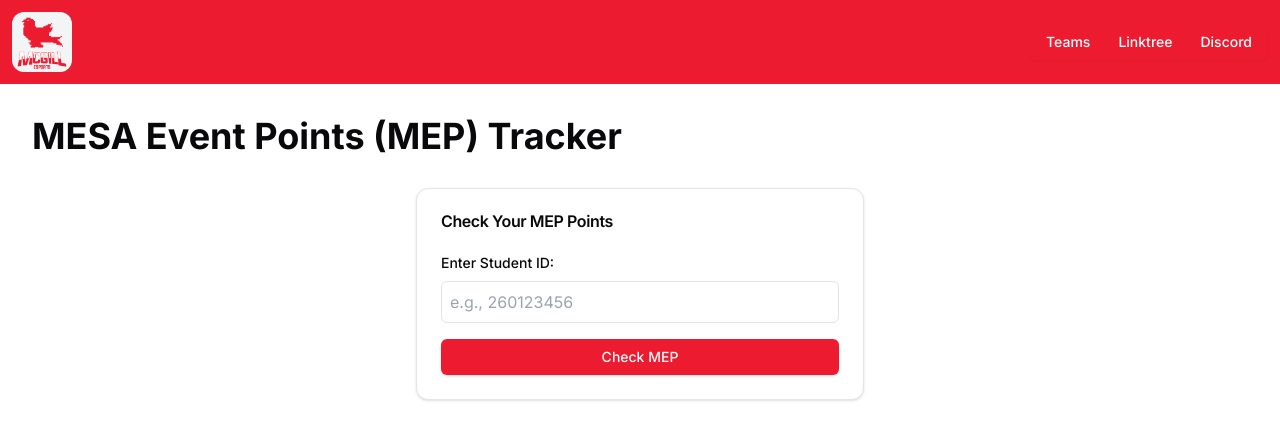
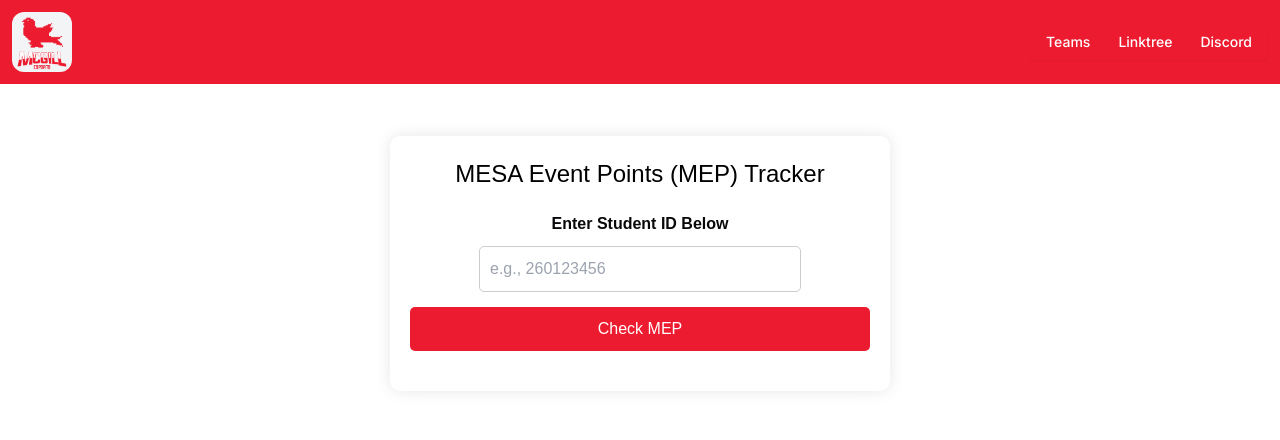
Before and after one commit to lucaschew/mcgill-esports-association, a Next.js app: page /trackmep in a window 1280 px wide. Shown: the top 440 px of the page. Built offline with nearby package versions, Linux system fonts and the light colour scheme.

Commit message:
[Update] mep tracker

```diff
--- a/app/trackmep/page.tsx
+++ b/app/trackmep/page.tsx
@@ -1,11 +1,11 @@
 "use client";
 
 import { useState } from "react";
-import { Card, CardContent, CardHeader, CardTitle } from "@/components/ui/card";
-import { Button } from "@/components/ui/button";
+import axios from "axios";
+import Head from "next/head";
 
-export default function MEPPage() {
-  const [studentId, setStudentId] = useState("");
+export default function MEPTracker() {
+  const [loading, setLoading] = useState(false);
   const [result, setResult] = useState("");
 
   const googleSheetCsvUrl =
@@ -13,23 +13,29 @@ export default function MEPPage() {
 
   const loadStudentData = async () => {
     try {
-      const response = await fetch(googleSheetCsvUrl, {
+      const response = await axios.get(googleSheetCsvUrl, {
         headers: {
-          "x-cors-api-key": process.env.NEXT_PUBLIC_CORS_API_KEY || "",
+          "x-cors-api-key":
+            "live_2dd32c43499521e11bca38cdb4d743d3879fdd381335871930cfecc151dd6d4b",
         },
       });
-      const data = await response.text();
-      const rows = data.split("\n");
-      let studentData: Record<string, { meps: string; updatedTime: string }> =
-        {};
 
-      rows.slice(1).forEach((row) => {
+      const rows = response.data.split("\n");
+      let studentData: {
+        [key: string]: { meps: string; updatedTime: string };
+      } = {};
+
+      rows.slice(1).forEach((row: string) => {
         const columns = row.split(",");
-        const id = columns[0].trim();
+        const studentId = columns[0].trim();
         const meps = columns[1].trim();
         const updatedTime = columns[2].trim();
-        if (id && meps && updatedTime) {
-          studentData[id] = {
+        if (studentId && meps && updatedTime) {
+          (
+            studentData as {
+              [key: string]: { meps: string; updatedTime: string };
+            }
+          )[studentId] = {
             meps: meps,
             updatedTime: updatedTime,
           };
@@ -39,69 +45,133 @@ export default function MEPPage() {
       return studentData;
     } catch (error) {
       console.error("Error loading Google Sheet data:", error);
-      setResult("Failed to load data. Please try again later.");
-      return null;
+      alert("Failed to load Google Sheet data. Please try again later.");
     }
   };
+  const checkMEPS = async () => {
+    const studentIdElement = document.getElementById(
+      "studentId"
+    ) as HTMLInputElement;
+    const studentId = studentIdElement?.value.trim() || "";
+    setLoading(true);
+    setResult("");
 
-  const checkMEPS = async () => {
     const studentData = await loadStudentData();
+    setLoading(false);
+
     if (
       studentData &&
-      typeof studentData === "object" &&
-      studentId in studentData
+      studentId in
+        (studentData as {
+          [key: string]: { meps: string; updatedTime: string };
+        })
     ) {
-      const student = studentData[studentId as keyof typeof studentData];
-      if (student && typeof student === "object") {
-        const typedStudent = student as { meps: string; updatedTime: string };
+      const typedStudentData = studentData as {
+        [key: string]: { meps: string; updatedTime: string };
+      };
       setResult(
-          `MEPS Points for Student ID ${studentId}: ${typedStudent.meps}, Last Updated: ${typedStudent.updatedTime}`
+        `MEPS Points for Student ID ${studentId}: ${typedStudentData[studentId].meps}, Last Updated: ${typedStudentData[studentId].updatedTime}`
       );
-      } else {
-        setResult("Invalid student data format.");
-      }
     } else {
       setResult("Student ID not registered.");
     }
   };
 
   return (
-    <div className="container mx-auto px-4">
-      <h1 className="text-4xl font-bold mb-8">
-        MESA Event Points (MEP) Tracker
-      </h1>
-      <Card className="max-w-md mx-auto">
-        <CardHeader>
-          <CardTitle>Check Your MEP Points</CardTitle>
-        </CardHeader>
-        <CardContent className="space-y-4">
-          <div>
-            <label
-              htmlFor="studentId"
-              className="block text-sm font-medium mb-2"
-            >
-              Enter Student ID:
-            </label>
+    <>
+      <Head>
+        <title>MESA Event Points (MEP) Tracker</title>
+        <meta name="viewport" content="width=device-width, initial-scale=1.0" />
+      </Head>
+
+      <div className="mep-tracker-wrapper">
+        <div className="container">
+          <h2 style={{ color: "black" }}>MESA Event Points (MEP) Tracker</h2>
+          <label htmlFor="studentId">Enter Student ID Below</label>
           <input
             type="text"
             id="studentId"
             placeholder="e.g., 260123456"
-              className="w-full p-2 border rounded-md"
-              value={studentId}
-              onChange={(e) => setStudentId(e.target.value)}
+            required
           />
+          <button onClick={checkMEPS}>Check MEP</button>
+          {loading && <div className="loader" />}
+          <div id="result">{result}</div>
         </div>
-          <Button
-            className="w-full bg-mcgill hover:bg-mcgill-vibrant"
-            onClick={checkMEPS}
-          >
-            Check MEP
-          </Button>
-          {result && (
-            <div className="mt-4 text-center font-medium">{result}</div>
-          )}
-        </CardContent>
-      </Card>
       </div>
+
+      <style jsx>{`
+        .mep-tracker-wrapper {
+          font-family: Arial, sans-serif;
+          padding: 20px;
+          background-color: white;
+        }
+        .mep-tracker-wrapper .container {
+          max-width: 500px;
+          margin: 0 auto;
+          background: #fff;
+          padding: 20px;
+          border-radius: 10px;
+          box-shadow: 0 0 15px rgba(0, 0, 0, 0.1);
+        }
+        .mep-tracker-wrapper h2 {
+          text-align: center;
+          font-size: 1.5rem;
+          margin-bottom: 20px;
+          color: #ed1b2f;
+        }
+        .mep-tracker-wrapper label {
+          display: block;
+          margin-bottom: 10px;
+          font-weight: bold;
+          text-align: center;
+        }
+        .mep-tracker-wrapper input {
+          width: 70%;
+          margin: 0 auto;
+          display: block;
+          padding: 10px;
+          font-size: 1rem;
+          border: 1px solid #ccc;
+          border-radius: 5px;
+          margin-bottom: 15px;
+        }
+        .mep-tracker-wrapper button {
+          width: 100%;
+          padding: 10px;
+          background-color: #ed1b2f;
+          color: #fff;
+          border: none;
+          border-radius: 5px;
+          cursor: pointer;
+          font-size: 1rem;
+        }
+        .mep-tracker-wrapper button:hover {
+          background-color: #aa4b31;
+        }
+        .mep-tracker-wrapper #result {
+          margin-top: 20px;
+          font-weight: bold;
+          text-align: center;
+        }
+        .mep-tracker-wrapper .loader {
+          border: 8px solid #f3f3f3;
+          border-top: 8px solid #ed1b2f;
+          border-radius: 50%;
+          width: 40px;
+          height: 40px;
+          animation: spin 2s linear infinite;
+          margin: 20px auto;
+        }
+        @keyframes spin {
+          0% {
+            transform: rotate(0deg);
+          }
+          100% {
+            transform: rotate(360deg);
+          }
+        }
+      `}</style>
+    </>
   );
 }
--- a/package.json
+++ b/package.json
@@ -15,6 +15,7 @@
     "@radix-ui/react-separator": "^1.1.0",
     "@radix-ui/react-slot": "^1.1.0",
     "@vercel/analytics": "^1.3.1",
+    "axios": "^1.7.7",
     "class-variance-authority": "^0.7.0",
     "clsx": "^2.1.1",
     "lucide-react": "^0.438.0",
```
Also changed, not shown: 1 other file (tests, documents, lock files or other folders). Lines whose indentation alone changed are shown as unchanged.
